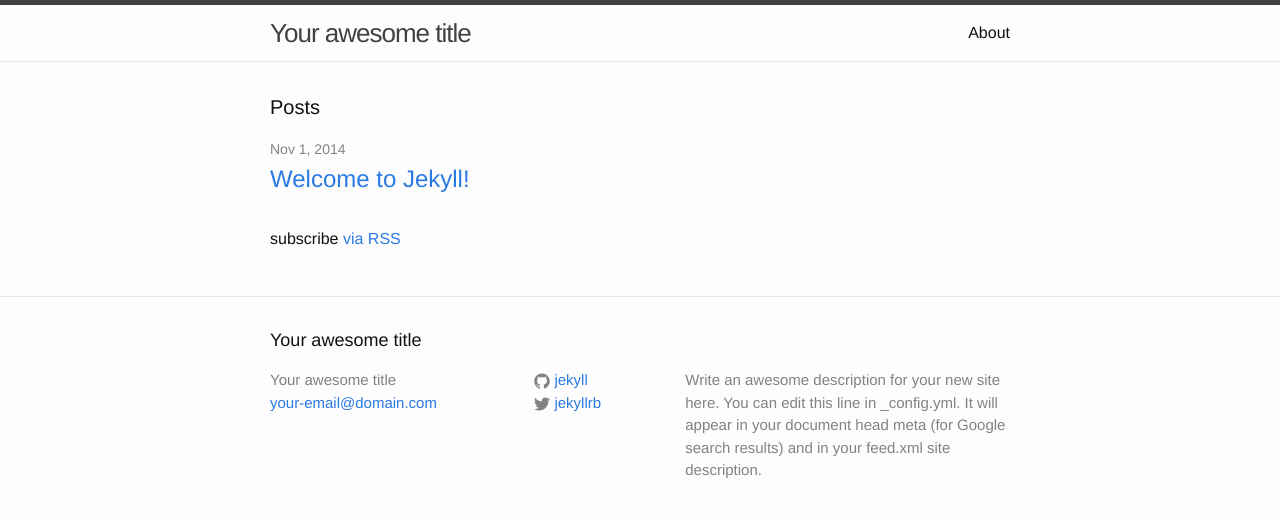
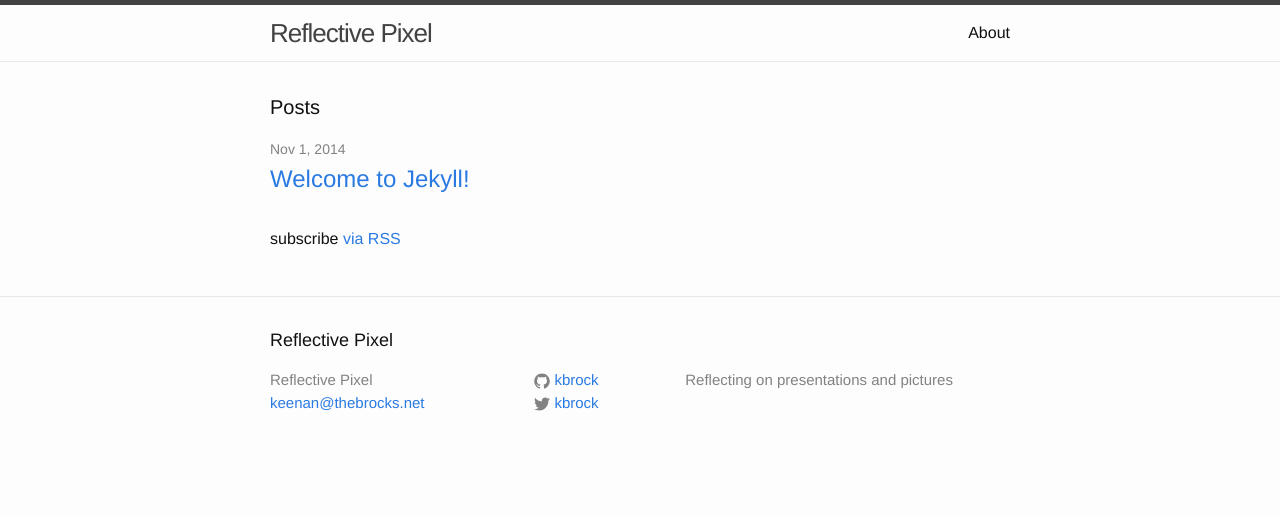
Before and after one commit to kbrock/kbrock.github.io, a Jekyll site: the page built from index.html, in a window 1280 px wide. Shown: the top 517 px of the page. Built offline with Jekyll 4.4.1, drawn with Linux system fonts in a browser that asks for light colours.

Commit message:
configs
sitemap.xml (more of a sample for other page types)

```diff
--- a/_config.yml
+++ b/_config.yml
@@ -1,14 +1,41 @@
 # Site settings
-title: Your awesome title
-email: your-email@domain.com
-description: > # this means to ignore newlines until "baseurl:"
-  Write an awesome description for your new site here. You can edit this
-  line in _config.yml. It will appear in your document head meta (for
-  Google search results) and in your feed.xml site description.
+title: Reflective Pixel
+email: keenan@thebrocks.net
+description: Reflecting on presentations and pictures
 baseurl: "" # the subpath of your site, e.g. /blog/
-url: "http://yourdomain.com" # the base hostname & protocol for your site
-twitter_username: jekyllrb
-github_username:  jekyll
+url: http://www.reflectivepixel.com # http://kbrock.google.io
+twitter_username: kbrock
+github_username:  kbrock
 
 # Build settings
 markdown: kramdown
+#highlighter: pygments
+
+# avater:
+# footer-links:
+#   dribbble:
+#   email: keenan@thebrocks.net
+#   github: kbrock
+#   instagram: kbr8ck
+#   linkedin:
+#   pinterest:
+#   rss:
+#   twitter: kbrock
+#   stackoverflow: #users/#/kbrock
+# disqus: #kbrock?
+# google_analytics: #UA-123
+
+# may want different permalinks
+permalink: /:title/
+version: 2.4.0
+sass:
+  # sass_dir: _scss
+  style: :expanded # You might prefer to minify using :compressed
+
+#gems:
+
+exclude:
+    - Gemfile
+    - Gemfile.lock
+    - LICENSE
+    - README.md
```
Also changed, not shown: sitemap.xml (added, +10 -0 lines).
